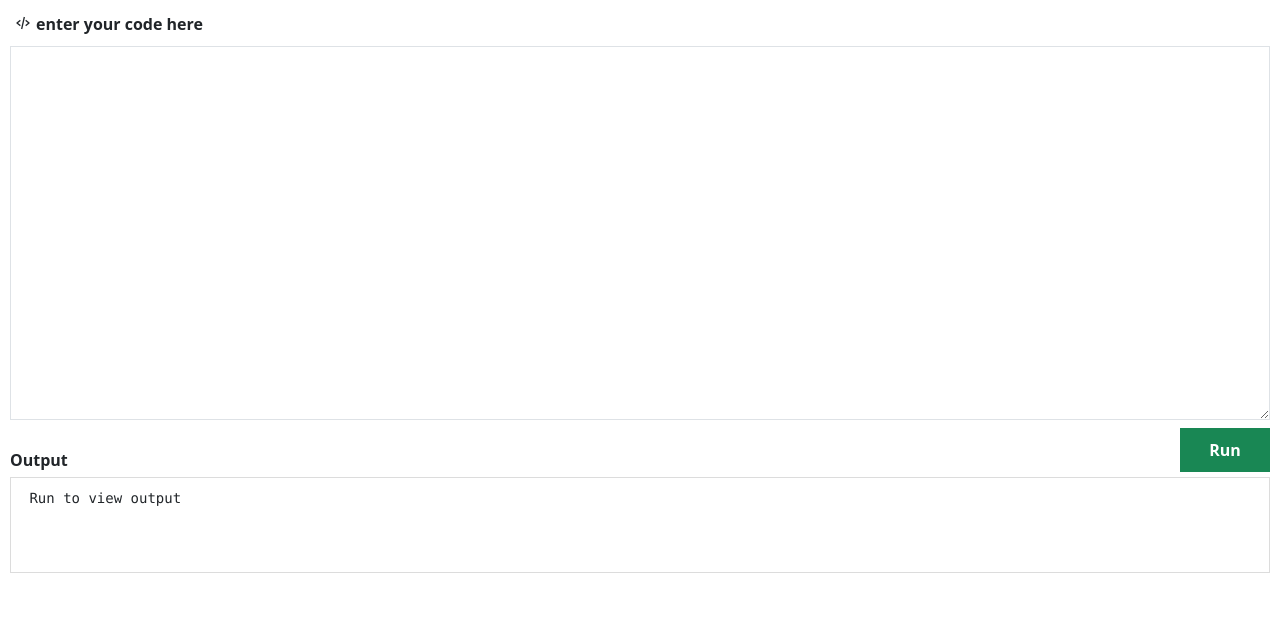
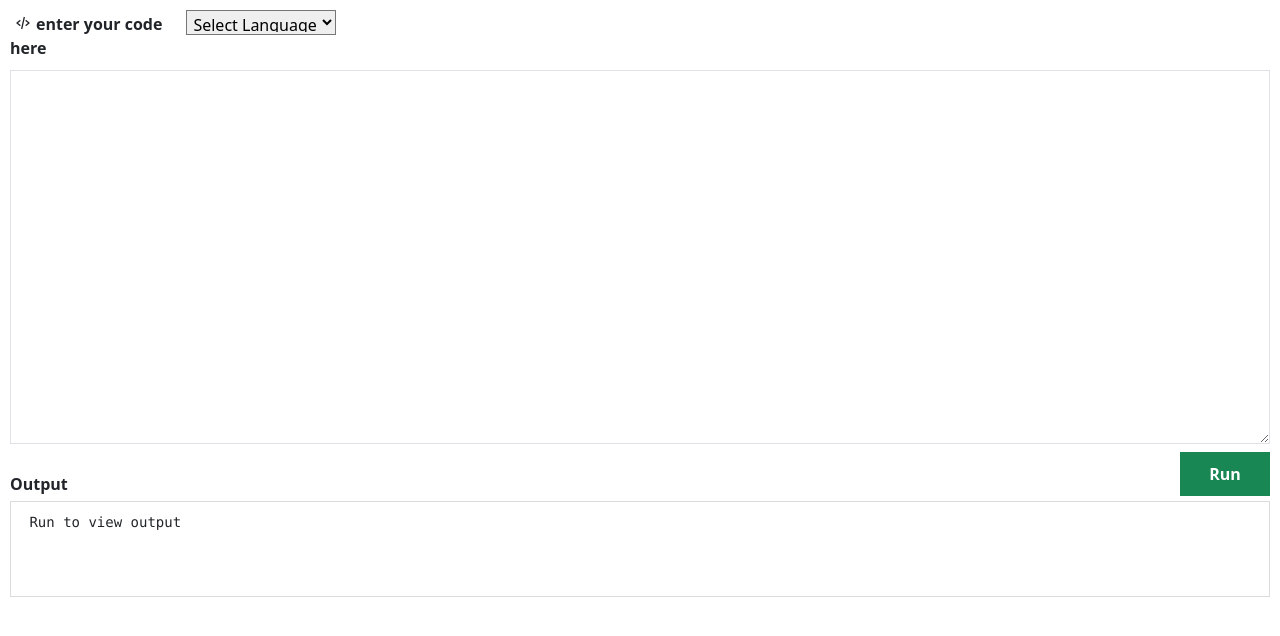
Before and after one commit to vsndhra/py-run, a Flask app: page / in a window 1280 px wide. Shown: the part 65-701 px from the top of the page. Run offline with Flask 3, Linux system fonts and the light colour scheme.

Commit message:
added language option

```diff
--- a/static/css/style.css
+++ b/static/css/style.css
@@ -19,6 +19,7 @@
 }
 .code .title{
     margin: 5px;
+    width: 200px;
 }
 .code .title i{
     margin: 5px;
@@ -35,7 +36,7 @@
     margin: 0;
     padding: 0;
 }
-.btn{
+#run-button{
     border-radius: 0;
     width: 90px;
 }
@@ -52,3 +53,12 @@
 #error{
     color: red;
 }
+.input-group select{
+    border-radius: 0px;
+    padding: 2px;
+    height: 25px;
+    margin-top: 5px;
+}
+.input-group option{
+    border-radius: 0px;
+}
--- a/templates/index.html
+++ b/templates/index.html
@@ -18,8 +18,15 @@
         <h1 class="text-center">Py Run</h1>
     </div>
     <div class="code">
-        <div class="row d-flex flex-row">
+        <div class="d-flex flex-row">
             <div class="title"><i class='bx bx-code-alt'></i><strong>enter your code here</strong></div>
+            <div class="input-group">
+                <select class="custom-select" id="inputGroupSelect02">
+                  <option selected>Select Language</option>
+                  <option value="1">Python</option>
+                  <option value="2">C++</option>
+                </select>
+              </div>
         </div>
         <div class="textbox form-group">
             <form method="POST" id="code-form">
@@ -52,7 +59,7 @@
             const inputCode = document.getElementById("code");
             const code = inputCode.value;
 
-            //making AJXA request to server
+            //making AJAX request to server
             const xhr = new XMLHttpRequest();
             xhr.open("POST", "/", true);
             xhr.setRequestHeader("Content-Type", "application/x-www-form-urlencoded");
```
Also changed, not shown: 1 other file.
